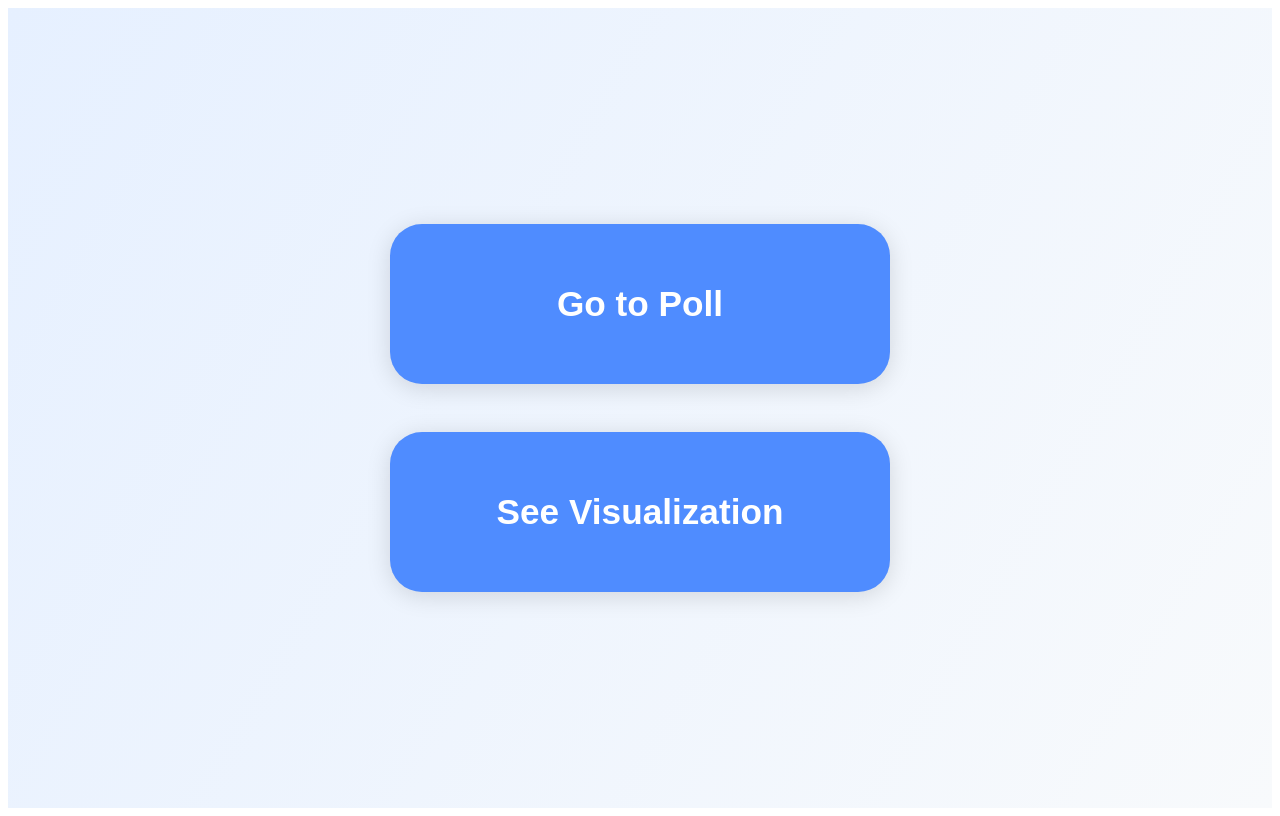
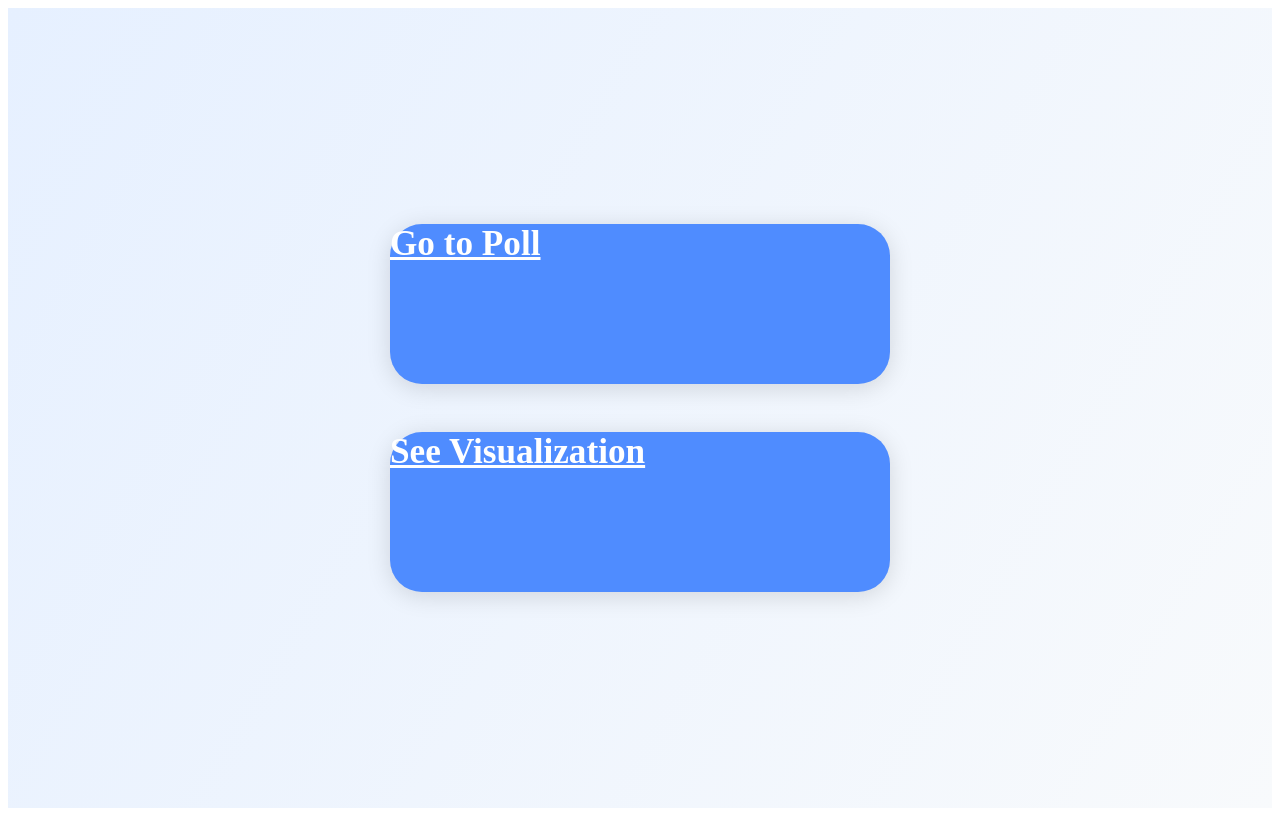
Before and after one commit to Jan-To/svelte-playground, a SvelteKit app: page / in a window 1280 px wide. Built offline with nearby package versions, Linux system fonts and the light colour scheme.

Commit message:
attempt to fix paths

```diff
--- a/src/routes/+page.svelte
+++ b/src/routes/+page.svelte
@@ -1,12 +1,10 @@
 <script>
-  import { goto } from "$app/navigation";
+  import { base } from "$app/paths";
 </script>
 
 <div class="main-menu">
-  <button class="main-btn" on:click={() => goto("/poll")}>Go to Poll</button>
-  <button class="main-btn" on:click={() => goto("/vis")}
-    >See Visualization</button
-  >
+  <a class="main-btn" href="{base}/poll">Go to Poll</a>
+  <a class="main-btn" href="{base}/vis">See Visualization</a>
 </div>
 
 <style>
```
